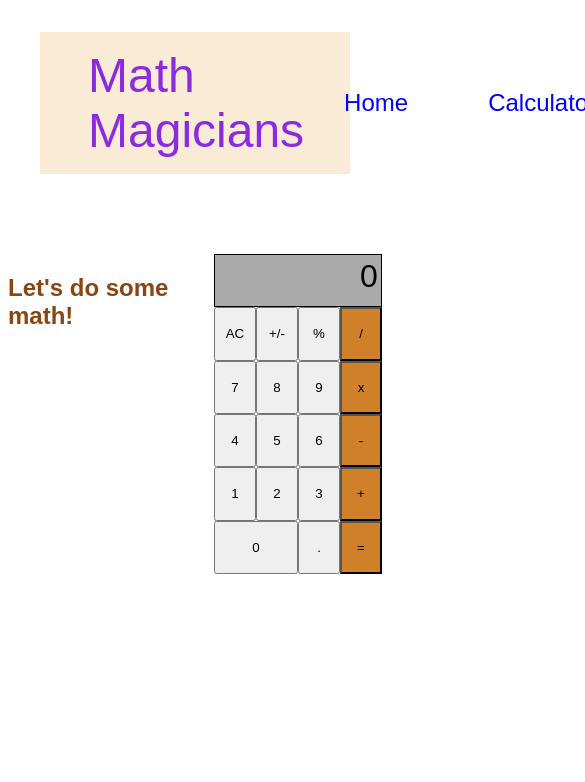
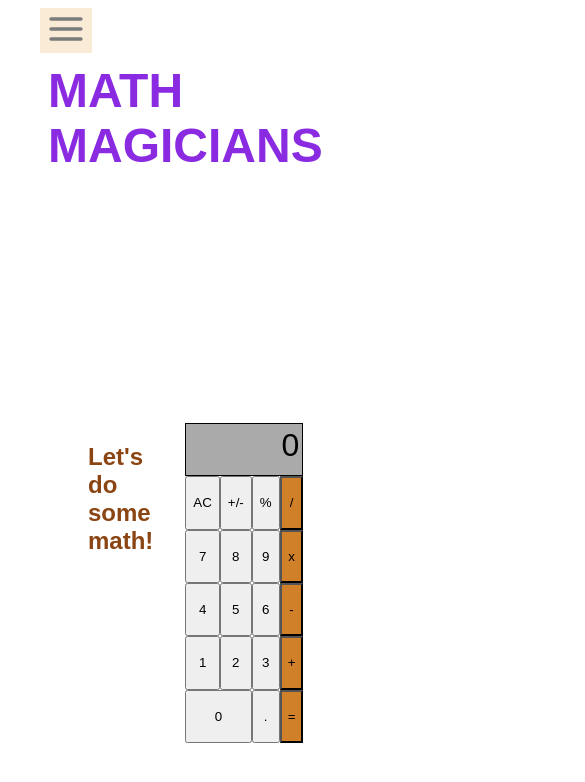
Before and after one commit to Terbeche/Math-Magicians, a React (Create React App) app: page /calculator in a window 390 px wide. Shown: the top 782 px of the page, 585 px wide, since content can reach past the window. Built offline with nearby package versions, Linux system fonts and the light colour scheme; a web font is replaced by a local one.

Commit message:
add hamburger menu using React

```diff
--- a/package.json
+++ b/package.json
@@ -9,6 +9,7 @@
     "big.js": "^6.2.0",
     "react": "^18.2.0",
     "react-dom": "^18.2.0",
+    "react-icons": "^4.4.0",
     "react-router-dom": "^6.3.0",
     "react-scripts": "5.0.1",
     "web-vitals": "^2.1.4"
--- a/src/App.css
+++ b/src/App.css
@@ -1,5 +1,6 @@
 @import url('https://fonts.googleapis.com/css2?family=Crete+Round&family=Dancing+Script:wght@700&family=Finlandica:ital,wght@1,500&family=Inter:wght@400;500;700&family=Poppins&family=Roboto:wght@700&display=swap');
+
 * {
   box-sizing: border-box;
-  font-family: 'Finlandica' , sans-serif;
+  font-family: 'Finlandica', sans-serif;
 }
--- a/src/components/Calculator.css
+++ b/src/components/Calculator.css
@@ -1,9 +1,10 @@
-#calculator-container{
+#calculator-container {
   display: flex;
   gap: 2rem;
   justify-content: space-around;
-  margin-top: 5rem;
+  margin: 5rem;
 }
+
 #calculator {
   display: grid;
   grid-template: 1fr 1fr 1fr 1fr 1fr 1fr/1fr 1fr 1fr 1fr;
@@ -34,5 +35,5 @@ button:hover {
 }
 
 .calculator-title {
-  color:saddlebrown;
+  color: saddlebrown;
 }
--- a/src/components/NavBar.css
+++ b/src/components/NavBar.css
@@ -1,36 +1,116 @@
-.Nav{
+.Nav-links {
+  display: flex;
+  flex-direction: column;
+}
+
+ul {
+  list-style-type: none;
+}
+
+a {
+  display: block;
+  padding: 10px 40px;
+  text-decoration: none;
+  text-transform: uppercase;
+  font-weight: bold;
+}
+
+.Nav-brand {
+  font-size: 3rem;
+  color: blueviolet;
+}
+
+.Nav-item {
+  font-size: 1.5rem;
+}
+
+.Nav-link {
+  color: blue;
+}
+
+.Nav button {
+  margin-left: 2rem;
+  z-index: 10;
+  cursor: pointer;
+  background: transparent;
+  border: none;
+  background-color: antiquewhite;
+}
+
+.menuNav {
+  overflow-y: scroll;
+  top: 0;
+  left: 0;
+  width: 0;
+  overflow: hidden;
+  z-index: 9;
+  margin-left: 0;
+  padding: 0;
+}
+
+.menuNav.showMenu {
+  width: 100%;
+}
+
+@media (min-width: 768px) {
+  .Nav button {
+    display: none;
+  }
+
+  .Nav {
     display: flex;
     align-items: center;
     justify-content: space-between;
     padding: 1rem 3rem;
-    margin: 2rem;
+    gap: 0.1rem;
     background-color: antiquewhite;
   }
 
-
-.Nav-links{
+  .Nav-links {
     display: flex;
+    flex-direction: row;
     justify-content: space-around;
     gap: 5rem;
   }
 
-ul{
+  ul {
     list-style-type: none;
   }
 
   a {
     text-decoration: none;
+    display: block;
+    padding: 0 1rem;
+    text-transform: uppercase;
+    font-weight: bold;
   }
 
-.Nav-brand{
+  .Nav-brand {
     font-size: 3rem;
     color: blueviolet;
   }
 
-.Nav-item{
-    font-size: 1.5rem;
+  .Nav-item {
+    font-size: 1.3rem;
   }
 
-.Nav-link{
+  .Nav-link {
     color: blue;
   }
+
+  .menuNav {
+    overflow-y: scroll;
+    list-style: none;
+    width: 100%;
+    overflow: hidden;
+    z-index: 9;
+    padding: 1rem;
+    justify-content: center;
+    align-items: center;
+    gap: 0.1rem;
+  }
+
+  .menuNav.showMenu {
+    width: 100%;
+  }
+}
--- a/src/components/NavBar.js
+++ b/src/components/NavBar.js
@@ -1,26 +1,67 @@
 /* eslint-disable jsx-a11y/label-has-associated-control */
-import { React } from 'react';
+import React, { useState } from 'react';
 import './NavBar.css';
 import { Link } from 'react-router-dom';
+import { MdClose } from 'react-icons/md';
+import { FiMenu } from 'react-icons/fi';
 
-const NavBar = () => (
+const NavBar = () => {
+  const [navbarOpen, setNavbarOpen] = useState(false);
 
+  const handleToggle = () => {
+    setNavbarOpen((prev) => !prev);
+  };
+
+  const closeMenu = () => {
+    setNavbarOpen(false);
+  };
+  return (
     <nav className="Nav">
-    <Link to="/" className="Nav-brand">
+      <button type="button" onClick={handleToggle}>
+        {navbarOpen ? (
+          <MdClose style={{ color: 'red', width: '40px', height: '40px' }} />
+        ) : (
+          <FiMenu style={{ color: '#7b7b7b', width: '40px', height: '40px' }} />
+        )}
+      </button>
+      <Link
+        onClick={() => closeMenu()}
+        to="/"
+        className="Nav-brand"
+      >
         Math Magicians
       </Link>
-    <ul className="Nav-links">
+      <ul className={`Nav-links menuNav ${navbarOpen ? ' showMenu' : ''}`}>
         <li className="Nav-item">
-        <Link className="Nav-link" to="/">Home</Link>
+          <Link
+            onClick={() => closeMenu()}
+            className="Nav-link"
+            to="/"
+          >
+            Home
+          </Link>
         </li>
         <li className="Nav-item">
-        <Link className="Nav-link" to="/calculator">Calculator</Link>
+          <Link
+            onClick={() => closeMenu()}
+            className="Nav-link"
+            to="/calculator"
+          >
+            Calculator
+          </Link>
         </li>
         <li className="Nav-item">
-        <Link className="Nav-link" to="/quote">Quote</Link>
+          <Link
+            onClick={() => closeMenu()}
+            className="Nav-link"
+            to="/quote"
+          >
+            Quote
+          </Link>
         </li>
       </ul>
     </nav>
   );
+};
 
 export default NavBar;
```
Also changed, not shown: src/components/Home.css (+4 -4 lines), src/components/Quote.css (+4 -4 lines), 1 other file (tests, documents, lock files or other folders). Lines whose indentation alone changed are shown as unchanged.
